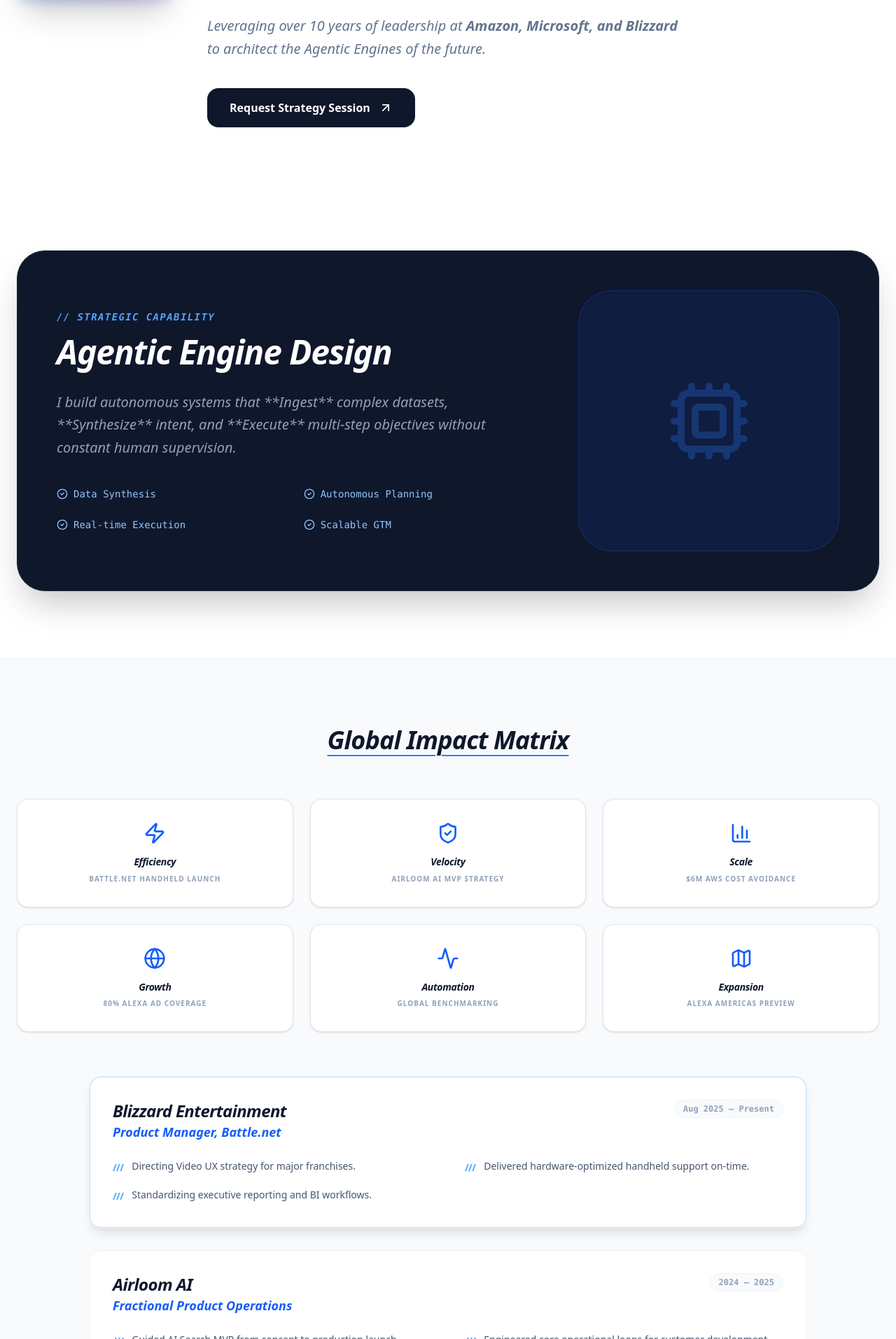
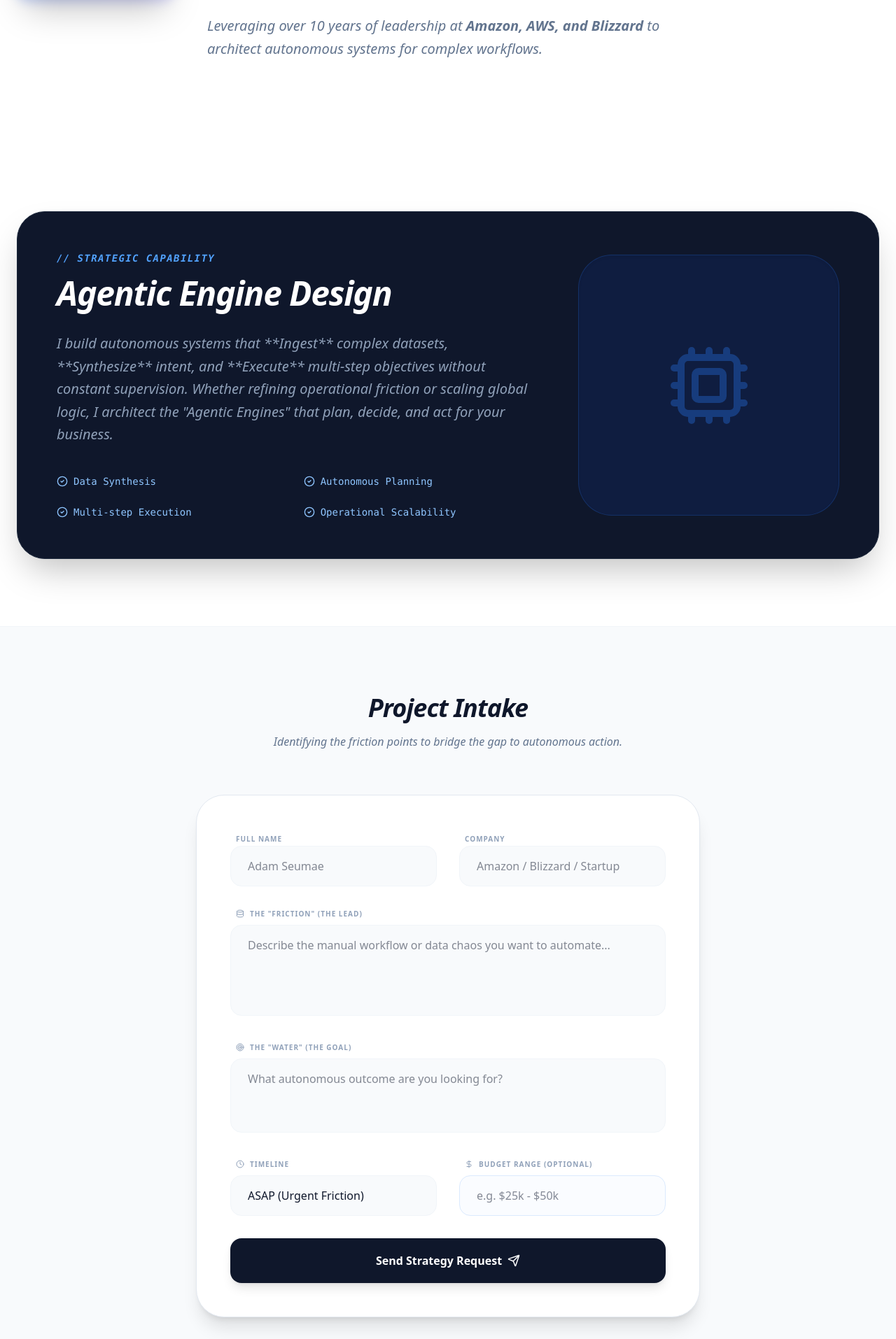
Before and after one commit to bombayway-png/portfolio-2026, a Next.js app: page / in a window 1280 px wide. Shown: the part 386-2300 px from the top of the page at 70% size. Built offline with nearby package versions, Linux system fonts and the light colour scheme.

Commit message:
Update page.tsx

```diff
--- a/app/page.tsx
+++ b/app/page.tsx
@@ -6,7 +6,8 @@
   Linkedin, Mail, FileText, Zap, BarChart3,
   Globe, ArrowUpRight, CheckCircle2,
   Sparkles, ShieldCheck, Map, Activity,
-  Maximize2, X, Briefcase, Cpu, Calendar, Send
+  Maximize2, X, Briefcase, Cpu, Send, MessageSquare,
+  Clock, Database, Target, DollarSign
 } from 'lucide-react';
 
 interface PassionProject {
@@ -20,21 +21,17 @@
 export default function Home() {
   const [selectedImage, setSelectedImage] = useState<string | null>(null);
 
+  // Routing and Identity
   const resumeLink = "https://docs.google.com/document/d/1RIPyJ5Y6rhjTkhS9cmMDOOraP3Kg2LjE59TIi3Yd2jw/edit?usp=sharing";
   const linkedInURL = "https://www.linkedin.com/in/adamseumae/";
-
-  // Professional Mailto Routing for iCloud/Outlook
   const emailAddress = "a.seumae@outlook.com";
-  const emailSubject = encodeURIComponent("AI Strategy Consultation Inquiry");
-  const emailBody = encodeURIComponent("Hi Adam,\n\nI saw your Agentic AI proof of work and your experience at Blizzard/Amazon. I'd like to discuss a potential AI use case for my business.\n\nBest,");
-  const schedulingLink = `mailto:${emailAddress}?subject=${emailSubject}&body=${emailBody}`;
 
   const passionProjects: PassionProject[] = [
     { id: 'lilo-auth', title: '01. Entry & Identity', description: 'Secure onboarding and authentication logic for proprietary team data.', imageSrc: '/lilologin.png', altText: 'LILO OS Sign-in' },
     { id: 'lilo-admin-brain', title: '02. Command & Control', description: 'Centralized triage for real-time monitoring and autonomous dispatching.', imageSrc: '/lilo-triage-admin.png', altText: 'LILO OS Admin' },
     { id: 'lilo-issue-detail', title: '03. Contextual Awareness', description: 'Synthesizing complex blockers into actionable data points.', imageSrc: '/lilo-blocking-issue.png', altText: 'LILO OS Blocker' },
     { id: 'lilo-execution', title: '04. Autonomous Action', description: 'A field-ready execution layer transforming goals into completed work orders.', imageSrc: '/lilo-employee-view.jpeg', altText: 'LILO OS Employee' },
-    { id: 'lilo-scorecard', title: '05. Reliability Loops', description: 'Tracking individual performance and system stability at scale.', imageSrc: '/lilo-employee-scorecard.png', altText: 'LILO OS Scorecard' },
+    { id: 'lilo-scorecard', title: '05. Reliability Loops', description: 'Individual performance scorecards tracking reliability for Sammy and Lucy.', imageSrc: '/lilo-employee-scorecard.png', altText: 'LILO OS Scorecard' },
     { id: 'lilo-metrics', title: '06. Operational Insights', description: 'Automated data synthesis to monitor health and operational friction.', imageSrc: '/lilo-dashboard-admin.png', altText: 'LILO OS Metrics' },
   ];
 
@@ -56,9 +53,7 @@
             <span className="tracking-tighter text-lg uppercase hidden sm:block tracking-widest text-slate-900 font-bold">Adam Seumae</span>
           </div>
           <div className="flex gap-8 items-center text-sm font-semibold text-slate-500">
-            <a href="#engineering" className="hover:text-blue-600 transition-colors">AI Capabilities</a>
-            <a href="#bulletin" className="hover:text-blue-600 transition-colors">Impact</a>
-            <a href={schedulingLink} className="bg-blue-600 text-white px-5 py-2.5 rounded-full hover:bg-blue-700 transition-all flex items-center gap-2 font-bold shadow-lg shadow-blue-200"><Send size={16} /> Contact Adam</a>
+            <a href="#intake" className="bg-blue-600 text-white px-5 py-2.5 rounded-full hover:bg-blue-700 transition-all flex items-center gap-2 font-bold shadow-lg shadow-blue-200"><MessageSquare size={16} /> Start Project</a>
           </div>
         </div>
       </nav>
@@ -69,40 +64,36 @@
           <div className="relative group shrink-0">
             <div className="absolute -inset-1 bg-gradient-to-r from-blue-600 to-indigo-500 rounded-3xl blur opacity-25 group-hover:opacity-50 transition duration-1000"></div>
             <div className="relative w-48 h-48 md:w-56 md:h-56 bg-white rounded-3xl overflow-hidden border-2 border-white shadow-2xl">
-              <Image src="/headshot.jpeg" alt="Headshot" fill className="object-cover group-hover:scale-110 transition-transform duration-500" />
+              <Image src="/headshot.jpeg" alt="Headshot" fill className="object-cover" />
             </div>
           </div>
           <div className="max-w-4xl text-center md:text-left">
             <div className="inline-flex items-center gap-2 px-3 py-1 rounded-full bg-slate-100 border border-slate-200 text-slate-600 text-[10px] font-bold uppercase tracking-[0.2em] mb-8">
-              <Sparkles className="text-blue-500" size={12} /> Fractional AI Leadership
+              <Sparkles className="text-blue-500" size={12} /> Strategic AI Implementation
             </div>
-            <h1 className="text-5xl md:text-7xl font-extrabold tracking-tight mb-8 leading-[1.1] text-slate-900 italic">Intelligent Systems for <br /><span className="bg-gradient-to-r from-blue-600 to-indigo-500 bg-clip-text text-transparent italic tracking-tight underline decoration-blue-500/30">Complex Workflows.</span></h1>
+            <h1 className="text-5xl md:text-7xl font-extrabold tracking-tight mb-8 leading-[1.1] text-slate-900 italic">Building Intelligent <br /><span className="bg-gradient-to-r from-blue-600 to-indigo-500 bg-clip-text text-transparent italic tracking-tight underline decoration-blue-500/30">Agentic Engines.</span></h1>
             <p className="text-xl text-slate-500 max-w-2xl font-medium italic mb-10 leading-relaxed">
-              Leveraging over 10 years of leadership at <strong>Amazon, Microsoft, and Blizzard</strong> to architect the Agentic Engines of the future.
+              Leveraging over 10 years of leadership at <strong>Amazon, AWS, and Blizzard</strong> to architect autonomous systems for complex workflows.
             </p>
-            <div className="flex flex-wrap gap-4 justify-center md:justify-start">
-              <a href={schedulingLink} className="flex items-center gap-3 px-8 py-4 bg-slate-900 text-white rounded-2xl font-bold hover:shadow-2xl transition-all hover:-translate-y-1">
-                Request Strategy Session <ArrowUpRight size={20} />
-              </a>
-            </div>
           </div>
         </div>
       </header>
 
-      {/* Section 1: AI Capabilities */}
+      {/* Section 1: Agentic Engine Design */}
       <section id="engineering" className="py-24 max-w-7xl mx-auto px-6">
         <div className="bg-slate-900 rounded-[2.5rem] p-10 md:p-14 shadow-2xl text-white relative overflow-hidden flex flex-col lg:flex-row gap-16 items-center border border-slate-800">
            <div className="flex-1">
               <h3 className="text-blue-400 font-mono text-sm mb-4 tracking-widest uppercase italic font-bold">// Strategic Capability</h3>
               <h2 className="text-4xl md:text-5xl font-bold mb-8 italic tracking-tight">Agentic Engine Design</h2>
               <p className="text-slate-400 text-xl leading-relaxed mb-10 font-light italic">
-                I build autonomous systems that **Ingest** complex datasets, **Synthesize** intent, and **Execute** multi-step objectives without constant human supervision.
+                I build autonomous systems that **Ingest** complex datasets, **Synthesize** intent, and **Execute** multi-step objectives without constant supervision.
+                Whether refining operational friction or scaling global logic, I architect the "Agentic Engines" that plan, decide, and act for your business.
               </p>
               <div className="grid grid-cols-2 gap-6 text-sm font-mono text-blue-300">
                 <div className="flex items-center gap-2"><CheckCircle2 size={16} /> Data Synthesis</div>
                 <div className="flex items-center gap-2"><CheckCircle2 size={16} /> Autonomous Planning</div>
-                <div className="flex items-center gap-2"><CheckCircle2 size={16} /> Real-time Execution</div>
-                <div className="flex items-center gap-2"><CheckCircle2 size={16} /> Scalable GTM</div>
+                <div className="flex items-center gap-2"><CheckCircle2 size={16} /> Multi-step Execution</div>
+                <div className="flex items-center gap-2"><CheckCircle2 size={16} /> Operational Scalability</div>
               </div>
            </div>
            <div className="w-full lg:w-1/3 aspect-square bg-blue-600/10 rounded-[3rem] border border-blue-500/20 flex items-center justify-center relative shadow-inner">
@@ -111,52 +102,87 @@
         </div>
       </section>
 
-      {/* Section 2: Professional Bulletin Board */}
-      <section id="bulletin" className="py-24 bg-slate-50 border-y border-slate-100">
-        <div className="max-w-7xl mx-auto px-6">
-          <h2 className="text-4xl font-bold mb-16 italic text-slate-900 tracking-tight text-center underline decoration-blue-500 decoration-2 underline-offset-8">Global Impact Matrix</h2>
+      {/* Section 2: Refined Project Intake Form */}
+      <section id="intake" className="py-24 bg-slate-50 border-y border-slate-100">
+        <div className="max-w-3xl mx-auto px-6">
+          <div className="text-center mb-16">
+            <h2 className="text-4xl font-extrabold text-slate-900 mb-4 italic tracking-tight">Project Intake</h2>
+            <p className="text-slate-500 font-medium italic font-light">Identifying the friction points to bridge the gap to autonomous action.</p>
+          </div>
+          <form className="space-y-8 bg-white p-8 md:p-12 rounded-[2.5rem] shadow-xl border border-slate-200">
+            {/* 1. Name & Company */}
+            <div className="grid grid-cols-1 md:grid-cols-2 gap-8">
+              <div className="space-y-2">
+                <label className="text-[10px] uppercase font-black tracking-widest text-slate-400 ml-2">Full Name</label>
+                <input type="text" placeholder="Adam Seumae" className="w-full px-6 py-4 bg-slate-50 rounded-2xl border border-slate-100 focus:border-blue-500 outline-none transition-all" />
+              </div>
+              <div className="space-y-2">
+                <label className="text-[10px] uppercase font-black tracking-widest text-slate-400 ml-2">Company</label>
+                <input type="text" placeholder="Amazon / Blizzard / Startup" className="w-full px-6 py-4 bg-slate-50 rounded-2xl border border-slate-100 focus:border-blue-500 outline-none transition-all" />
+              </div>
+            </div>
 
-          <div className="grid grid-cols-1 sm:grid-cols-2 lg:grid-cols-3 gap-6 mb-16">
-            <OutcomeCard icon={Zap} title="Efficiency" sub="Battle.net Handheld Launch" />
-            <OutcomeCard icon={ShieldCheck} title="Velocity" sub="Airloom AI MVP Strategy" />
-            <OutcomeCard icon={BarChart3} title="Scale" sub="$6M AWS Cost Avoidance" />
-            <OutcomeCard icon={Globe} title="Growth" sub="80% Alexa Ad Coverage" />
-            <OutcomeCard icon={Activity} title="Automation" sub="Global Benchmarking" />
-            <OutcomeCard icon={Map} title="Expansion" sub="Alexa Americas Preview" />
-          </div>
+            {/* 2. The Friction */}
+            <div className="space-y-2">
+              <label className="text-[10px] uppercase font-black tracking-widest text-slate-400 ml-2 flex gap-2 items-center"><Database size={12} /> The "Friction" (The Lead)</label>
+              <textarea placeholder="Describe the manual workflow or data chaos you want to automate..." rows={4} className="w-full px-6 py-4 bg-slate-50 rounded-2xl border border-slate-100 focus:border-blue-500 outline-none transition-all resize-none" />
+            </div>
 
-          <div className="max-w-5xl mx-auto space-y-8">
-            <ExperienceCard
-              company="Blizzard Entertainment" role="Product Manager, Battle.net" date="Aug 2025 — Present"
-              bullets={["Directing Video UX strategy for major franchises.", "Delivered hardware-optimized handheld support on-time.", "Standardizing executive reporting and BI workflows."]}
-              isCurrent={true}
-            />
-            <ExperienceCard
-              company="Airloom AI" role="Fractional Product Operations" date="2024 — 2025"
-              bullets={["Guided AI Search MVP from concept to production launch.", "Engineered core operational loops for customer development."]}
-            />
-            <ExperienceCard
-              company="Amazon, AWS & Alexa" role="Product & Program Management" date="2017 — 2024"
-              bullets={["AWS: Saved $6M through strategic migration of global 3P software.", "Alexa Ads: Optimized CTR from 1.2% to 1.8% through AI-driven benchmarking.", "Expansion: Scaled Alexa's footprint across the Americas."]}
-            />
-          </div>
+            {/* 3. The Goal */}
+            <div className="space-y-2">
+              <label className="text-[10px] uppercase font-black tracking-widest text-slate-400 ml-2 flex gap-2 items-center"><Target size={12} /> The "Water" (The Goal)</label>
+              <textarea placeholder="What autonomous outcome are you looking for?" rows={3} className="w-full px-6 py-4 bg-slate-50 rounded-2xl border border-slate-100 focus:border-blue-500 outline-none transition-all resize-none" />
+            </div>
+
+            {/* 4. Timeline & Optional Budget */}
+            <div className="grid grid-cols-1 md:grid-cols-2 gap-8">
+              <div className="space-y-2">
+                <label className="text-[10px] uppercase font-black tracking-widest text-slate-400 ml-2 flex gap-2 items-center"><Clock size={12} /> Timeline</label>
+                <select className="w-full px-6 py-4 bg-slate-50 rounded-2xl border border-slate-100 focus:border-blue-500 outline-none transition-all appearance-none cursor-pointer">
+                  <option>ASAP (Urgent Friction)</option>
+                  <option>1-3 Months (Strategic MVP)</option>
+                  <option>Exploring / Discovery</option>
+                </select>
+              </div>
+              <div className="space-y-2">
+                <label className="text-[10px] uppercase font-black tracking-widest text-slate-400 ml-2 flex gap-2 items-center text-blue-500"><DollarSign size={12} /> Budget Range (Optional)</label>
+                <input type="text" placeholder="e.g. $25k - $50k" className="w-full px-6 py-4 bg-blue-50/30 rounded-2xl border border-blue-100 focus:border-blue-500 outline-none transition-all" />
+              </div>
+            </div>
+
+            <button type="button" className="w-full bg-slate-900 text-white font-bold py-5 rounded-2xl hover:bg-blue-600 transition-all shadow-lg flex items-center justify-center gap-2 group mt-4">
+              Send Strategy Request <Send size={18} className="group-hover:translate-x-1 group-hover:-translate-y-1 transition-transform" />
+            </button>
+          </form>
         </div>
       </section>
 
-      {/* Section 3: Passion Projects */}
-      <section id="passion-projects" className="py-32 max-w-7xl mx-auto px-6">
+      {/* Section 3: Global Impact Matrix */}
+      <section id="bulletin" className="py-24 max-w-7xl mx-auto px-6">
+        <h2 className="text-4xl font-bold mb-16 italic text-slate-900 tracking-tight text-center underline decoration-blue-500 decoration-2 underline-offset-8">Global Impact Matrix</h2>
+        <div className="grid grid-cols-1 sm:grid-cols-2 lg:grid-cols-3 gap-6 text-center">
+          <OutcomeCard icon={Zap} title="Efficiency" sub="Battle.net Handheld" />
+          <OutcomeCard icon={ShieldCheck} title="Velocity" sub="Airloom AI MVP Strategy" />
+          <OutcomeCard icon={BarChart3} title="Scale" sub="$6M AWS Cost Avoidance" />
+          <OutcomeCard icon={Globe} title="Growth" sub="80% Alexa Ad Coverage" />
+          <OutcomeCard icon={Activity} title="Automation" sub="15 Locales Benchmarked" />
+          <OutcomeCard icon={Map} title="Expansion" sub="Alexa Americas Preview" />
+        </div>
+      </section>
+
+      {/* Section 4: LILO OS Case Study */}
+      <section id="passion-projects" className="py-32 max-w-7xl mx-auto px-6 border-t border-slate-100">
         <div className="max-w-2xl mb-16">
-          <h2 className="text-5xl font-extrabold text-slate-900 tracking-tight italic mb-6">Case Study: LILO OS</h2>
+          <h2 className="text-5xl font-extrabold text-slate-900 tracking-tight italic mb-6">LILO OS Case Study</h2>
           <p className="text-lg text-slate-500 font-medium italic font-light leading-relaxed">
-            A deep-dive into operational friction. LILO OS is a proprietary "Family Operating System" built to solve home management chaos through data-driven task dispatching and gamification.
+            Applying enterprise operational rigor to personal infrastructure through autonomous task dispatching.
           </p>
         </div>
         <div className="grid grid-cols-1 md:grid-cols-2 lg:grid-cols-3 gap-8">
           {passionProjects.map((project) => (
-            <div key={project.id} className="group rounded-3xl overflow-hidden border border-slate-200 bg-white transition-all hover:-translate-y-1 hover:shadow-xl hover:border-blue-200 cursor-zoom-in" onClick={() => setSelectedImage(project.imageSrc)}>
+            <div key={project.id} className="group rounded-3xl overflow-hidden border border-slate-200 bg-white transition-all hover:border-blue-200 cursor-zoom-in" onClick={() => setSelectedImage(project.imageSrc)}>
               <div className="relative h-56 w-full bg-slate-900">
                 <Image src={project.imageSrc} alt={project.altText} fill className="object-cover opacity-90 transition-all group-hover:scale-105 group-hover:opacity-100" />
-                <div className="absolute top-4 right-4 p-2 bg-white/20 backdrop-blur-md rounded-lg opacity-0 group-hover:opacity-100 transition-opacity"><Maximize2 size={16} className="text-white" /></div>
               </div>
               <div className="p-8">
                 <h3 className="text-xl font-bold text-slate-900 mb-2 tracking-tight italic group-hover:text-blue-600 transition-colors">{project.title}</h3>
@@ -167,9 +193,8 @@
         </div>
       </section>
 
-      <footer className="py-24 text-center border-t border-slate-50">
-        <p className="text-slate-300 text-[10px] font-medium uppercase tracking-[0.5em] italic mb-8">Adam Seumae | Product Leadership | 2026</p>
-        <a href={schedulingLink} className="text-blue-600 font-bold hover:underline decoration-2 underline-offset-4 font-mono uppercase tracking-widest text-xs italic">Build your Agentic Engine &rarr;</a>
+      <footer className="py-24 text-center border-t border-slate-50 italic text-slate-900">
+        <p className="text-slate-300 text-[10px] font-medium uppercase tracking-[0.5em] mb-4">Adam Seumae | Fractional AI Leadership | 2026</p>
       </footer>
     </div>
   );
@@ -178,31 +203,10 @@
 // Sub-components
 function OutcomeCard({ icon: Icon, title, sub }: { icon: any, title: string, sub: string }) {
   return (
-    <div className="p-8 bg-white rounded-2xl border border-slate-200 shadow-sm transition-all duration-300 hover:border-blue-300 group/card flex flex-col items-center text-center">
+    <div className="p-8 bg-white rounded-2xl border border-slate-200 shadow-sm transition-all duration-300 hover:border-blue-300 group/card flex flex-col items-center">
       <div className="text-blue-600 mb-4 group-hover/card:scale-110 transition-transform"><Icon size={32} /></div>
       <h4 className="font-bold text-slate-900 text-sm tracking-tight leading-tight italic">{title}</h4>
       <p className="text-[10px] text-slate-400 uppercase font-bold tracking-widest mt-2">{sub}</p>
     </div>
   );
 }
-
-function ExperienceCard({ company, role, date, bullets, isCurrent = false }: any) {
-  return (
-    <div className={`p-8 rounded-2xl border transition-all duration-500 bg-white ${isCurrent ? 'border-blue-200 shadow-lg ring-1 ring-blue-50' : 'border-slate-100 hover:shadow-md'}`}>
-      <div className="flex justify-between items-start mb-6">
-        <div>
-          <h4 className="font-bold text-slate-900 italic text-2xl tracking-tight">{company}</h4>
-          <p className="text-lg text-blue-600 font-semibold italic">{role}</p>
-        </div>
-        <div className="text-xs font-mono font-bold text-slate-400 bg-slate-50 px-3 py-1 rounded-full border border-slate-100">{date}</div>
-      </div>
-      <ul className="grid grid-cols-1 md:grid-cols-2 gap-x-12 gap-y-4">
-        {bullets.map((b: string, i: number) => (
-          <li key={i} className="text-sm text-slate-600 flex gap-3 font-light leading-relaxed">
-            <span className="text-blue-400 font-black tracking-tighter shrink-0 mt-0.5">///</span> {b}
-          </li>
-        ))}
-      </ul>
-    </div>
-  );
-}
```
